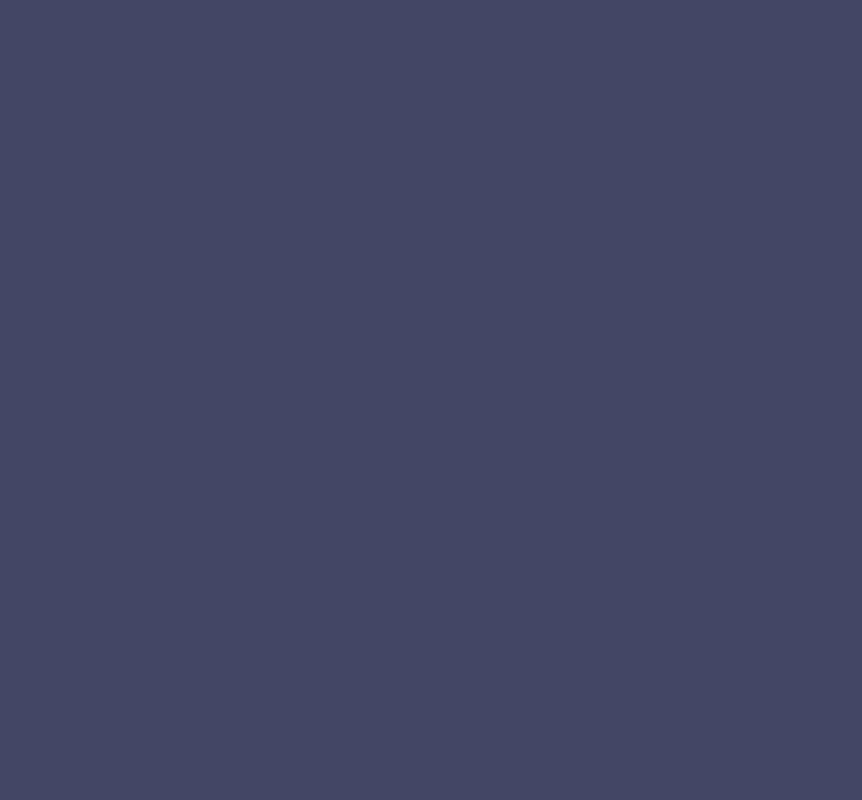
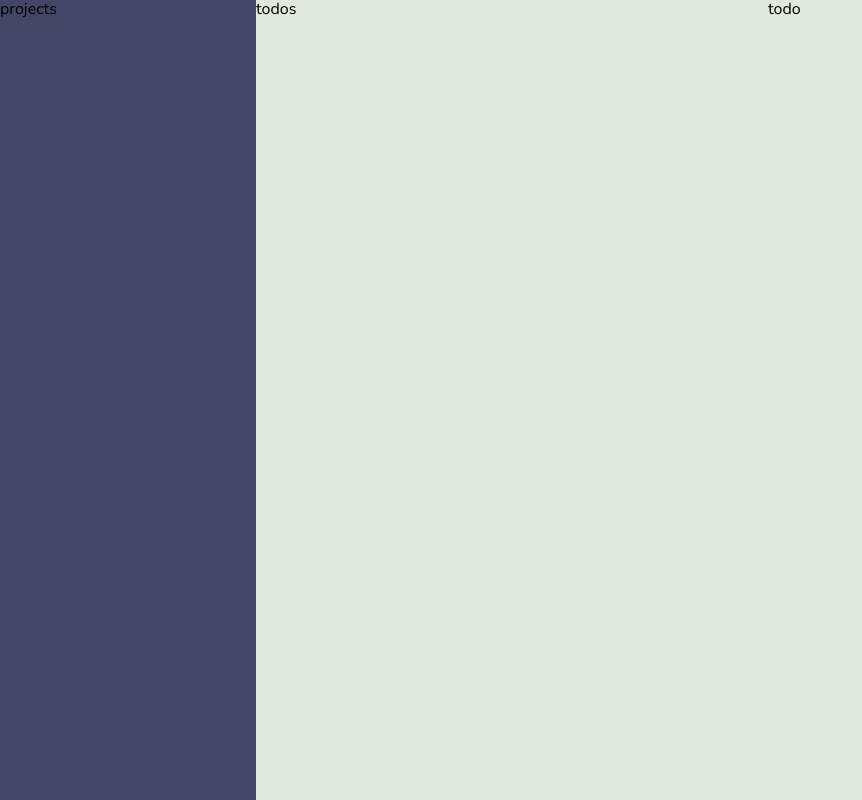
Before and after one commit to totocorvidoni/todo-vue, a Vue app: page /full in a window 1280 px wide. Shown: the whole page, without its empty margins (0-862 px from the left). Built offline with nearby package versions, Linux system fonts and the light colour scheme.

Commit message:
Update for github.

```diff
--- a/src/views/Full.vue
+++ b/src/views/Full.vue
@@ -1,13 +1,31 @@
 <template>
-
+  <div id="full-view">
+    <div id="projects">projects</div>
+    <div id="todos">todos</div>
+    <div id="todo">todo</div>
+  </div>
 </template>
 
 <script>
 export default {
-  name: 'full-view'
-}
+  name: "full-view"
+};
 </script>
 
 <style lang="scss">
+#full-view {
+  display: grid;
+  grid-template-columns: 1fr 2fr 2fr;
+  height: 100%;
+  #projects {
+  }
 
+  #todos {
+    background: $color5;
+  }
+
+  #todo {
+    background: $color5;
+  }
+}
 </style>
--- a/src/views/Quick.vue
+++ b/src/views/Quick.vue
@@ -113,7 +113,6 @@ export default {
     },
 
     removeTodo(id) {
-      console.log(id);
       this.$store.dispatch("removeTodo", id);
     },
 
```
